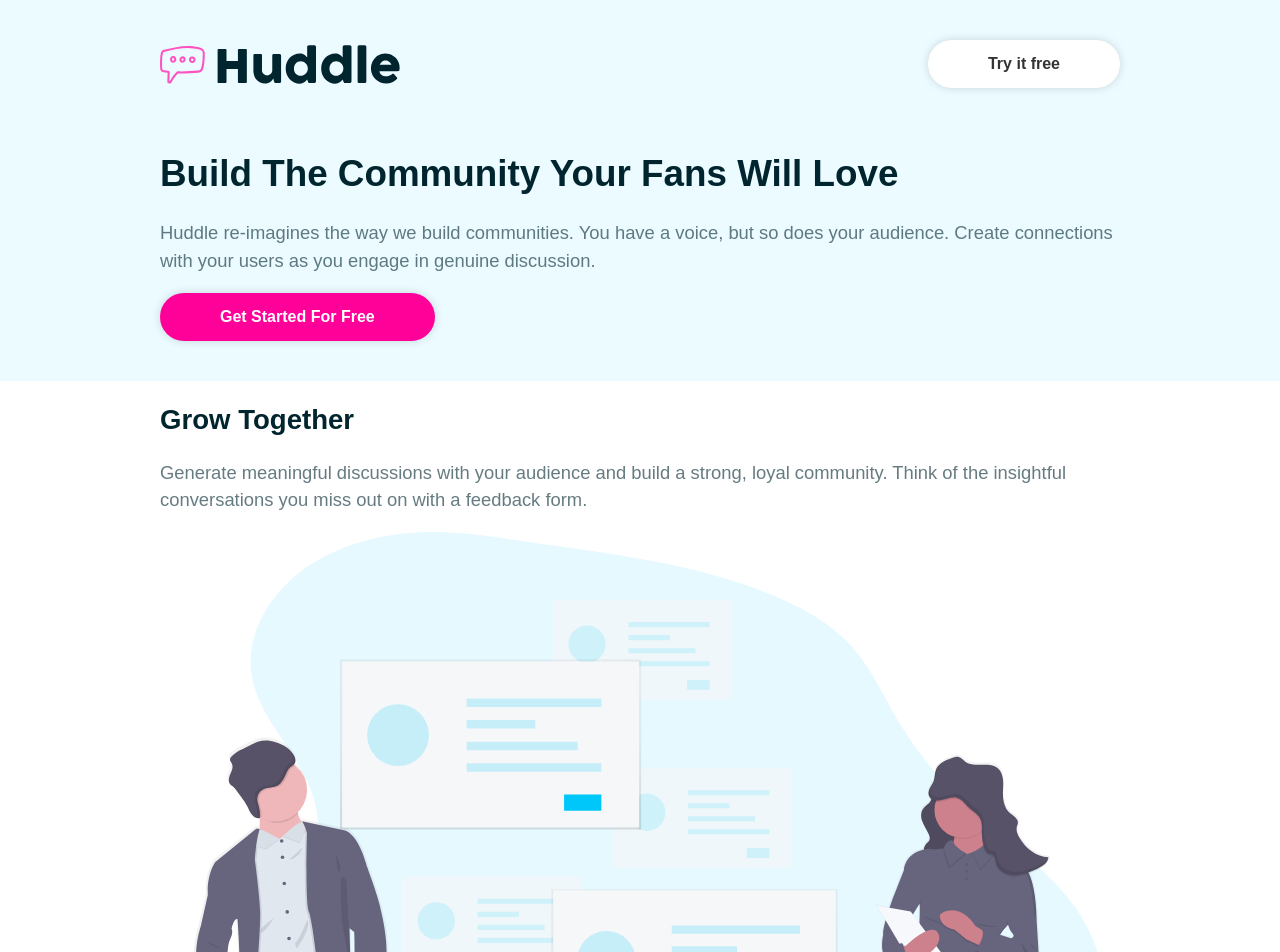
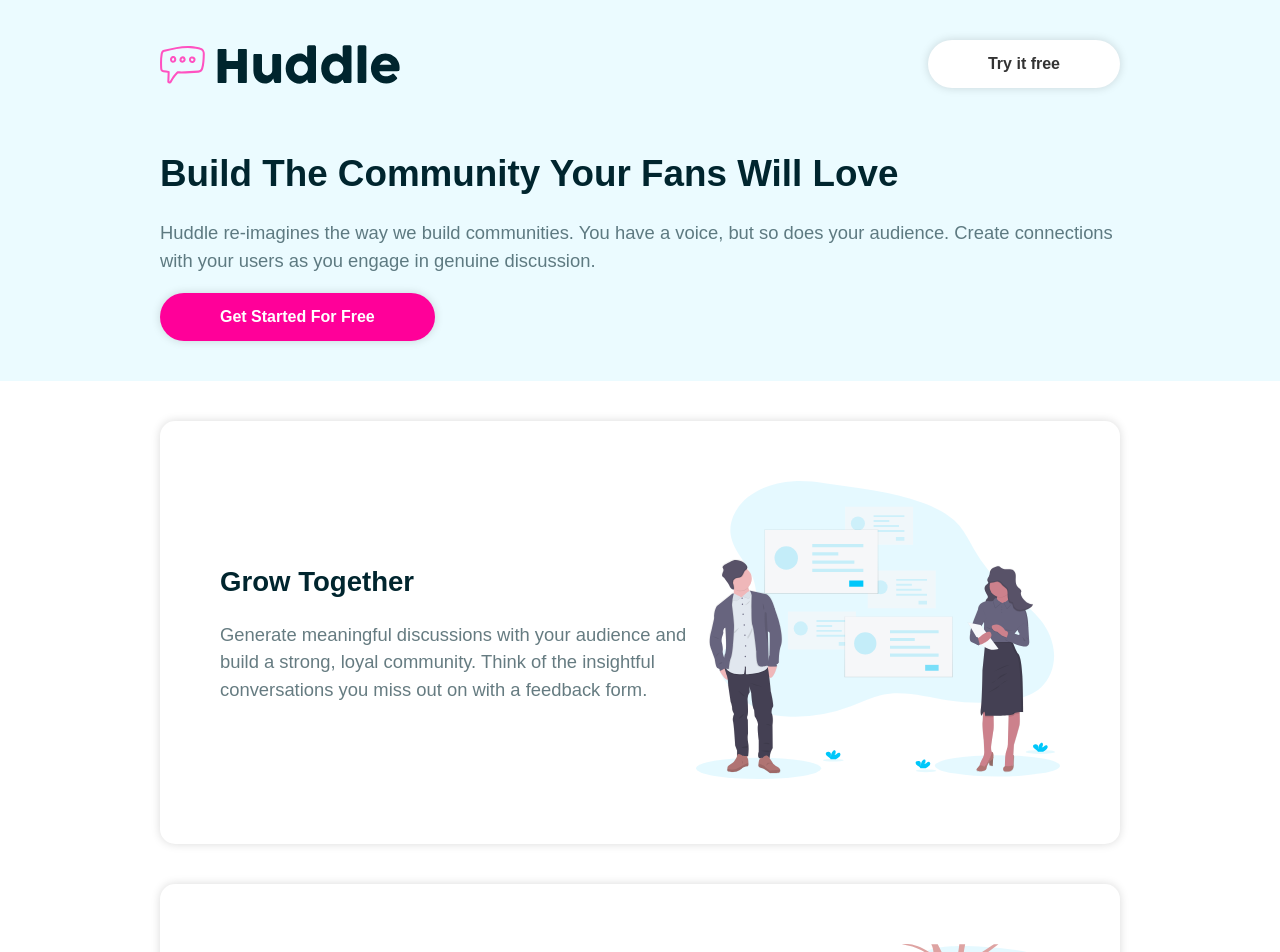
Before and after one commit to DebaKaran/styled-component, a React (Vite) app: page / in a window 1280 px wide. Shown: the top 952 px of the page. Built offline with nearby package versions, Linux system fonts and the light colour scheme.

Commit message:
feat(card): style Card component using styled-components
- Create StyledCard with flex layout and centered alignment
- Add border radius, shadow, padding, and spacing
- Refactor Card component to use StyledCard wrapper
- Improve visual structure of content sections

```diff
--- a/src/components/Card.jsx
+++ b/src/components/Card.jsx
@@ -1,8 +1,8 @@
-import React from 'react'
+import { StyledCard } from './styled/Card.styled'
 
 const Card = ({item: { title, body, image}}) => {
   return (
-    <div>
+    <StyledCard>
         <div>
             <h2>{title}</h2>
             <p>{body}</p>
@@ -10,7 +10,7 @@ const Card = ({item: { title, body, image}}) => {
         <div>
             <img src={`./images/${image}`} alt={title}/>
         </div>
-    </div>
+    </StyledCard>
   )
 }
 
--- /dev/null
+++ b/src/components/styled/Card.styled.js
@@ -0,0 +1,11 @@
+import styled from 'styled-components'
+
+export const StyledCard = styled.div`
+  display: flex;
+  align-items: center;
+  background-color: #fff;
+  border-radius: 15px;
+  box-shadow: 0 0 10px rgba(0, 0, 0, 0.15);
+  margin: 40px 0;
+  padding: 60px;
+`
```
